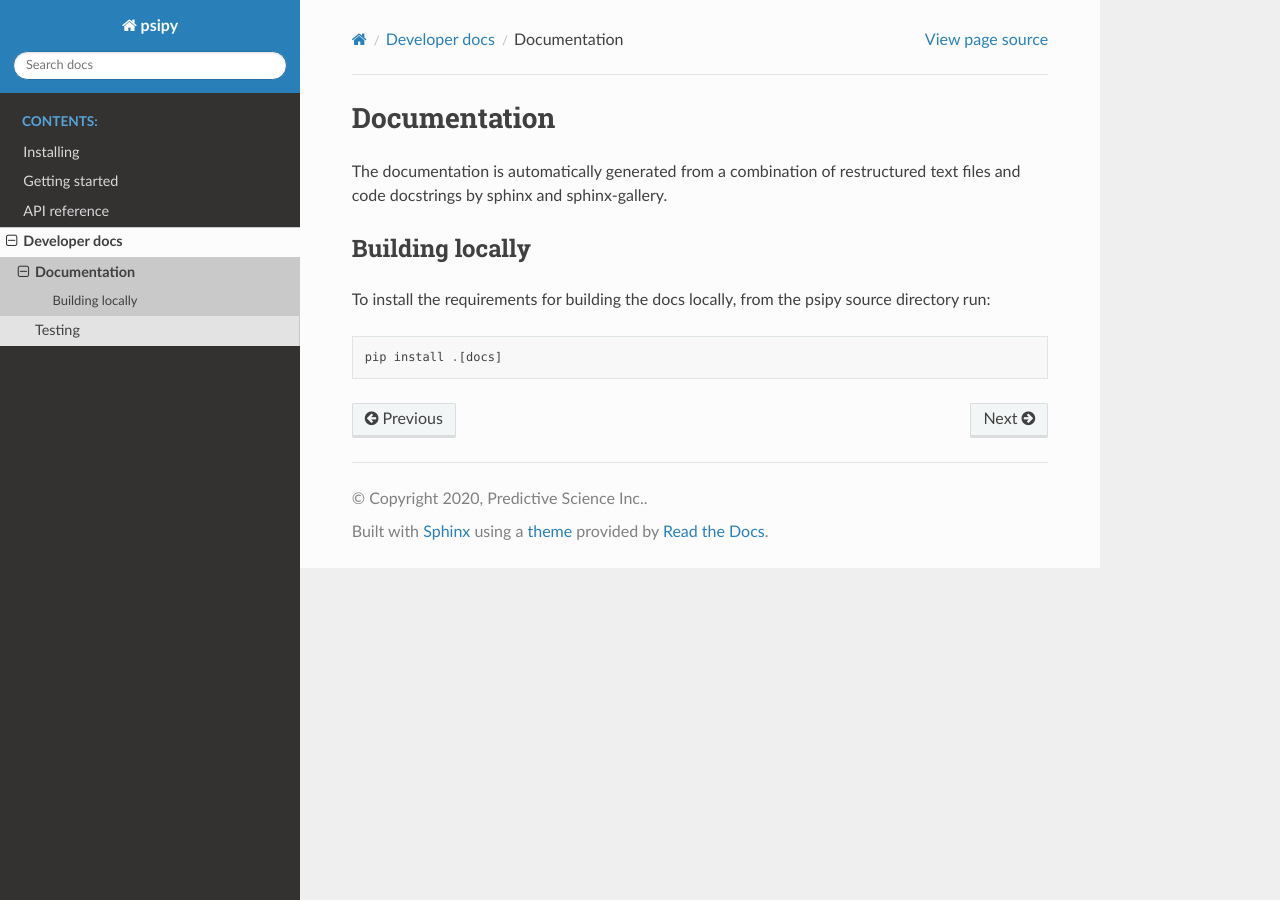
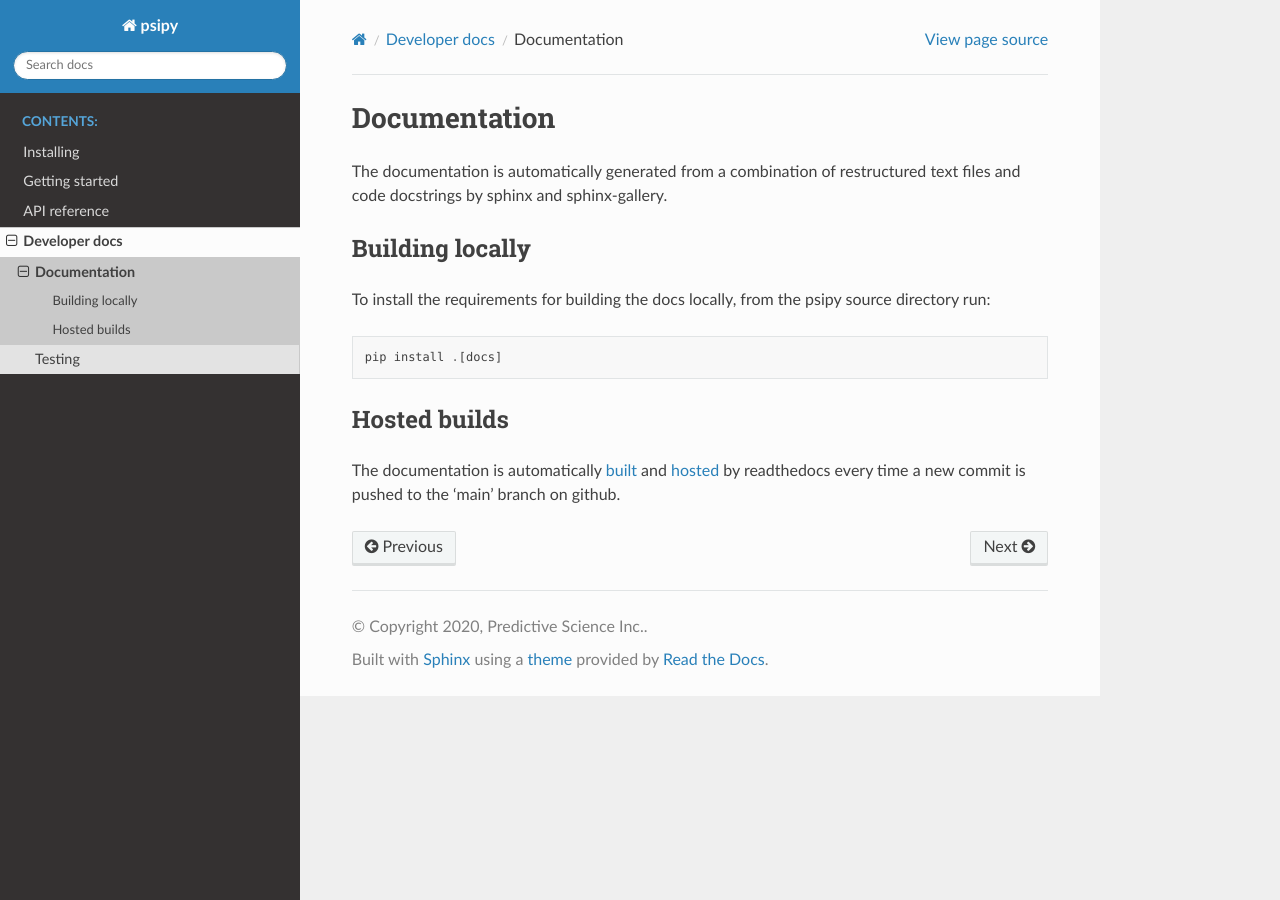
Before and after one commit to predsci/PsiPy, a Sphinx documentation site: the page built from docs/developer/documentation.rst, in a window 1280 px wide. Built offline with Sphinx 7.4.7 and the Read the Docs theme 2.0.0, drawn with Linux system fonts in a browser that asks for light colours; pages that are not in the unit, such as notebooks, are missing from menus.

Commit message:
Add bulid hosting info

```diff
--- a/docs/developer/documentation.rst
+++ b/docs/developer/documentation.rst
@@ -9,3 +9,9 @@ To install the requirements for building the docs locally, from the psipy
 source directory run::
 
   pip install .[docs]
+
+Hosted builds
+-------------
+The documentation is automatically `built <https://readthedocs.org/projects/psipy/builds/>`__
+and `hosted <https://psipy.readthedocs.io/en/latest/>`__ by readthedocs every
+time a new commit is pushed to the 'main' branch on github.
```
